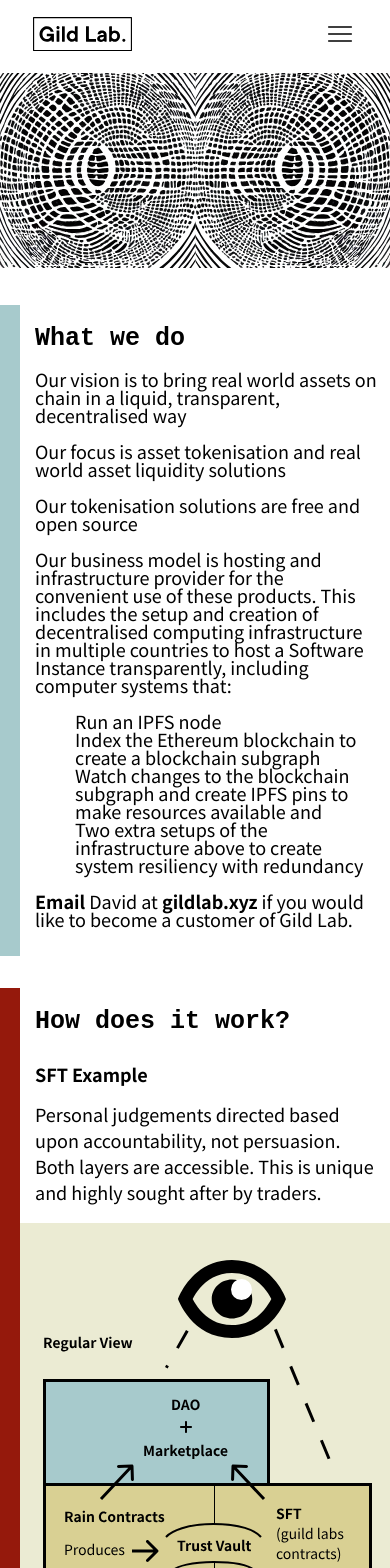
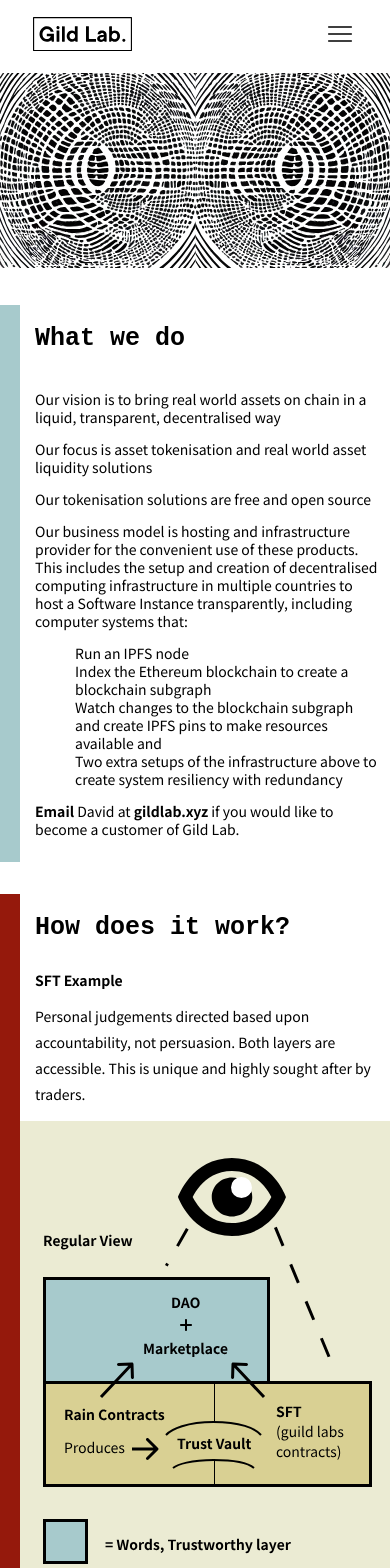
Before and after one commit to Gild-Lab/gildlab-website, a SvelteKit app: page / in a window 390 px wide. Shown: the top 1568 px of the page. Built offline with nearby package versions, Linux system fonts and the light colour scheme; a web font is replaced by a local one.

Commit message:
Minimal responsive updates

```diff
--- a/src/routes/+page.svelte
+++ b/src/routes/+page.svelte
@@ -483,6 +483,7 @@
 
         .copyright {
             border-left: 20px solid #D9D093;
+            padding-bottom: 4rem ;
         }
 
         .title {
@@ -490,9 +491,13 @@
         }
 
         .text {
-            font-size: 18px;
-            margin-top: 20px;
+            font-size: 14px;
         }
+
+        .copyright .text{
+            margin-top: 0;
+        }
+
 
         ul {
             list-style: none;
@@ -502,10 +507,9 @@
             margin-left: 0;
             margin-right: 0;
             padding: 0;
-            font-size: 18px;
+            font-size: 14px;
             margin-top: 2rem;
             background-color: #ffffff;
-
         }
 
         .chart p {
```
